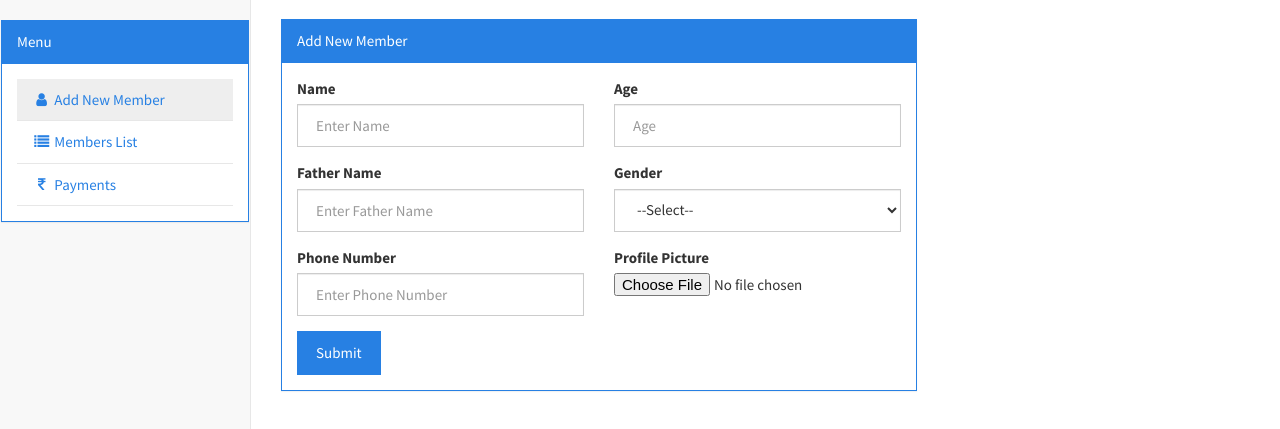
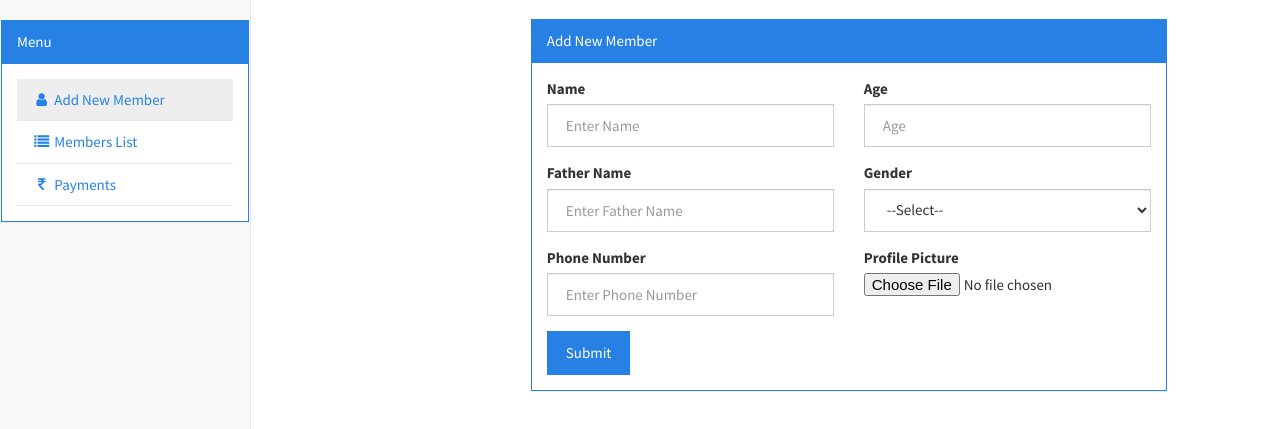
Before and after one commit to dotlaksh/sunshine, a plain HTML site: page addMember.html in a window 1280 px wide. Shown: the part 53-482 px from the top of the page. Drawn offline with Linux system fonts and the light colour scheme.

Commit message:
Update addMember.html

```diff
--- a/addMember.html
+++ b/addMember.html
@@ -74,7 +74,7 @@
         <div id="page-wrapper">
             <br/>
             <div class="row">
-                            <div class="col-lg-8">
+                            <div class="col-lg-8 col-md-offset-3">
                                 <div class="panel panel-primary">
                                     <div class="panel-heading">
                                         Add New Member
```
